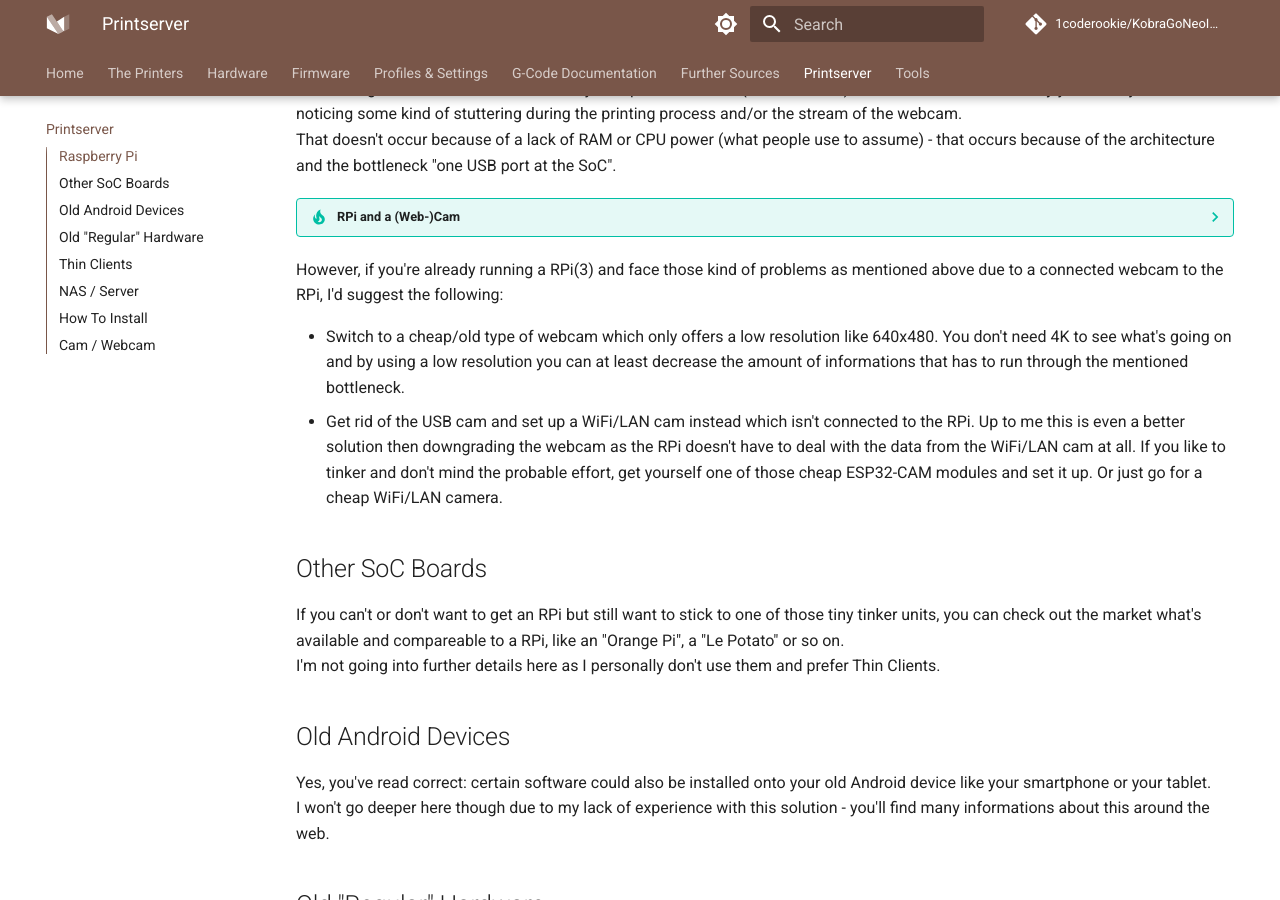
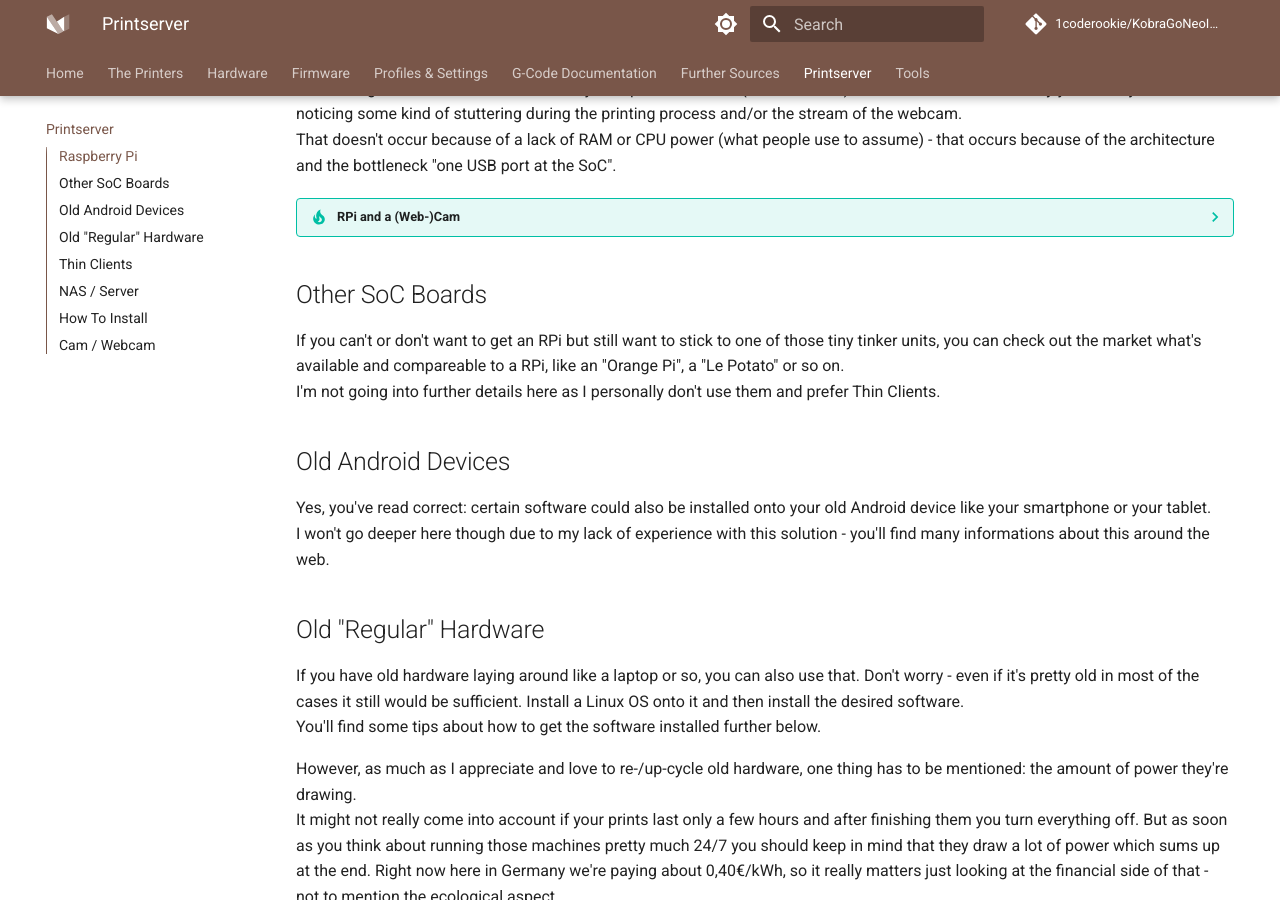
Before and after one commit to 1coderookie/KobraGoNeoInsights, an MkDocs documentation site: the page built from docs/printserver.md, in a window 1280 px wide and 900 px high, scrolled down 905 px. Built offline with MkDocs 1.6.1 and Material for MkDocs 9.7.7, drawn with Linux system fonts in a browser that asks for light colours; comment, search, counter and statistics services are not loaded; some of the changed lines change nothing that is shown.

Commit message:
Update printserver.md

```diff
--- a/docs/printserver.md
+++ b/docs/printserver.md
@@ -20,10 +20,12 @@
 That doesn't occur because of a lack of RAM or CPU power (what people use to assume) - that occurs because of the architecture and the bottleneck "one USB port at the SoC".
 
 ??? tip "RPi and a (Web-)Cam"
-However, if you're already running a RPi(3) and face those kind of problems as mentioned above due to a connected webcam to the RPi, I'd suggest the following:
 
-- Switch to a cheap/old type of webcam which only offers a low resolution like 640x480. You don't need 4K to see what's going on and by using a low resolution you can at least decrease the amount of informations that has to run through the mentioned bottleneck.
-- Get rid of the USB cam and set up a WiFi/LAN cam instead which isn't connected to the RPi. Up to me this is even a better solution then downgrading the webcam as the RPi doesn't have to deal with the data from the WiFi/LAN cam at all. If you like to tinker and don't mind the probable effort, get yourself one of those cheap ESP32-CAM modules and set it up. Or just go for a cheap WiFi/LAN camera.
+    However, if you're already running a RPi(3) and face those kind of problems as mentioned above due to a connected webcam to the RPi, I'd suggest the following:
+
+    - Switch to a cheap/old type of webcam which only offers a low resolution like 640x480. You don't need 4K to see what's going on and by using a low resolution you can at least decrease the amount of informations that has to run through the mentioned bottleneck.
+    - Don't create a time lapse video.
+    - Get rid of the USB cam and set up a WiFi/LAN cam instead which isn't connected to the RPi. Up to me this is even a better solution then downgrading the webcam as the RPi doesn't have to deal with the data from the WiFi/LAN cam at all. If you like to tinker and don't mind the probable effort, get yourself one of those cheap ESP32-CAM modules and set it up. Or just go for a cheap WiFi/LAN camera.
 
 ## Other SoC Boards
 If you can't or don't want to get an RPi but still want to stick to one of those tiny tinker units, you can check out the market what's available and compareable to a RPi, like an "Orange Pi", a "Le Potato" or so on.
```
